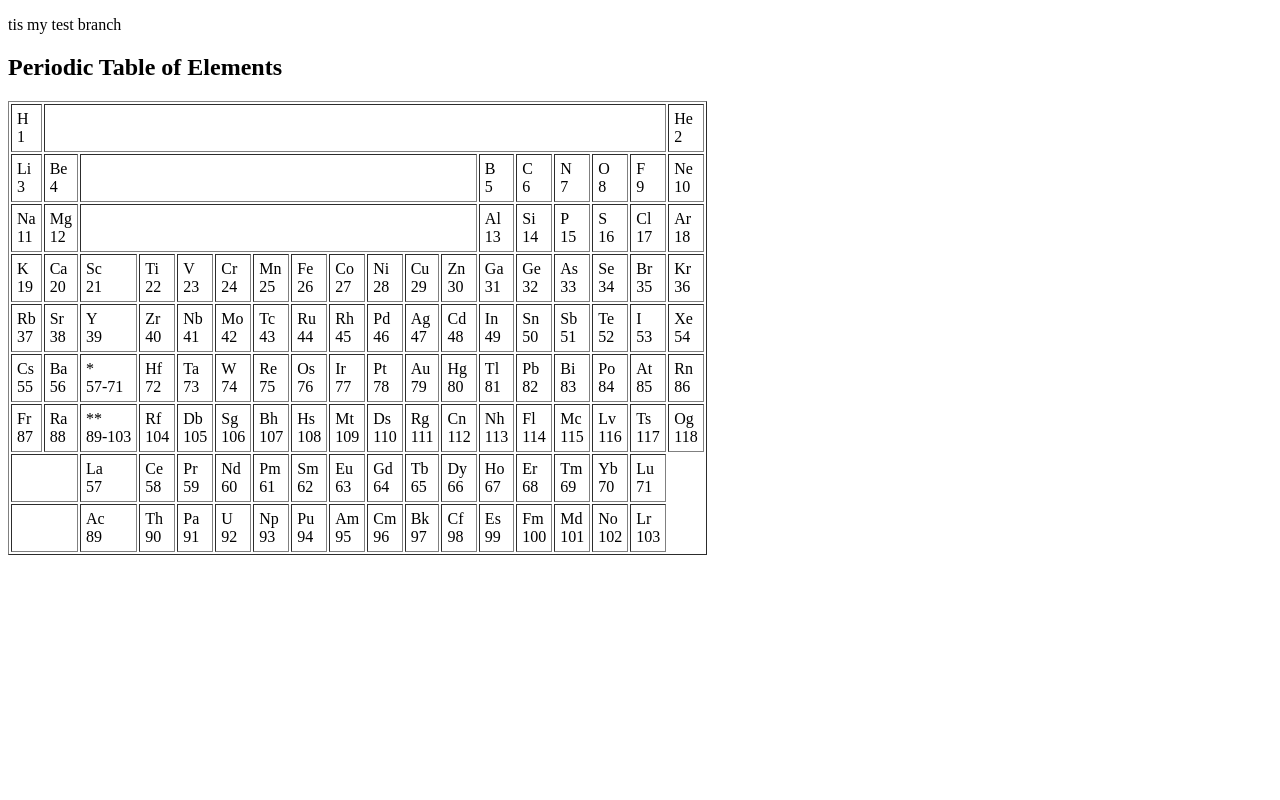
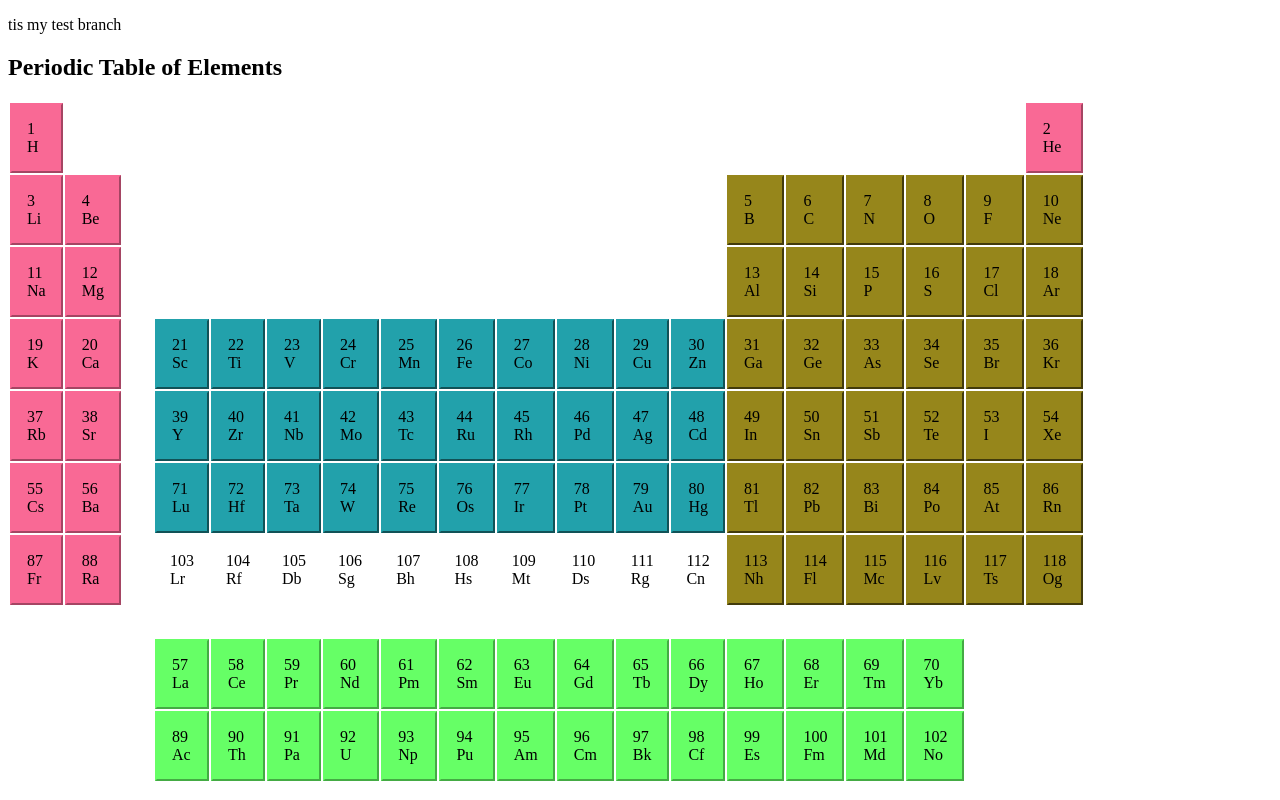
Before and after one commit to Hassan12345ai/Assignment, a plain HTML site: page index.html in a window 1280 px wide. Drawn offline with Linux system fonts and the light colour scheme.

Commit message:
Style.css

```diff
--- a/Style.css
+++ b/Style.css
@@ -4,8 +4,8 @@ border: 2px outset #f96995;}
 .green{background-color: #66ff66;
 border: 2px outset #66ff66;}
 
-.yellow{background-color:	#FCF55F;
-border: 2px outset #FCF55F;}
+.gold{background-color:	#96861B;
+border: 2px outset #96861B;}
 
-.blue{background-color: #42a5f5;
-border: 2px outset #42a5f5;}
+.cyan{background-color: #22A1AB;
+border: 2px outset #22A1AB ;}
--- a/index.html
+++ b/index.html
@@ -1,6 +1,7 @@
 <!DOCTYPE html>
 <html>
 <head>
+  <link rel="stylesheet" href="./Style.css">
   <title>Assignment</title>
   <p>tis my test branch</p>
 </head>
@@ -8,169 +9,158 @@
 
 <h2>Periodic Table of Elements</h2>
 
-<table  cellpadding="5" border="1">
-  <!-- Row 1 -->
-  <tr>
-    <td>H<br>1</td>
-    <td colspan="16"></td>
-    <td>He<br>2</td>
-  </tr>
+<table cellpadding="15"  >
+    <thead>
+        <tr>
+            <td class="pink">1<br>H</td>
+            <td colspan="17"></td>
+            <td class="pink">2 <br>He</td>
+        </tr>
+    </thead>
+    <tbody>
+        <tr>
+            <td class="pink">3 <br>Li</td>
+            <td class="pink">4 <br>Be</td>
+            <td  colspan="11"></td>
+            <td class="gold">5 <br>B</td>
+            <td class="gold">6 <br>C</td>
+            <td class="gold">7 <br>N</td>
+            <td class="gold">8 <br>O</td>
+            <td class="gold">9 <br>F</td>
+            <td class="gold">10 <br>Ne</td>
+        </tr>
+        <tr>
+            <td class="pink">11 <br>Na</td>
+            <td class="pink">12 <br>Mg</td>
+            <td  colspan="11"></td>
+            <td class="gold">13 <br>Al</td>
+            <td class="gold">14 <br>Si</td>
+            <td class="gold">15 <br>P</td>
+            <td class="gold">16 <br>S</td>
+            <td class="gold">17 <br>Cl</td>
+            <td class="gold">18 <br>Ar</td>
+        </tr>
+        <tr>
+            <td class="pink">19 <br>K</td>
+            <td class="pink">20 <br>Ca</td>
+             <td colspan="1"></td>
+            <td class="cyan">21 <br>Sc</td>
+            <td class="cyan">22 <br>Ti</td>
+            <td class="cyan">23 <br>V</td>
+            <td class="cyan">24 <br>Cr</td>
+            <td class="cyan">25 <br>Mn</td>
+            <td class="cyan">26 <br>Fe</td>
+            <td class="cyan">27 <br>Co</td>
+            <td class="cyan">28 <br>Ni</td>
+            <td class="cyan">29 <br>Cu</td>
+            <td class="cyan">30 <br>Zn</td>
+            <td class="gold">31 <br>Ga</td>
+            <td class="gold">32 <br>Ge</td>
+            <td class="gold">33 <br>As</td>
+            <td class="gold">34 <br>Se</td>
+            <td class="gold">35 <br>Br</td>
+            <td class="gold">36 <br>Kr</td>
+        </tr>
+        <tr>
+            <td class="pink">37 <br>Rb</td>
+            <td class="pink">38 <br>Sr</td>
+             <td colspan="1"></td>
+            <td class="cyan">39 <br>Y</td>
+            <td class="cyan">40 <br>Zr</td>
+            <td class="cyan">41 <br>Nb</td>
+            <td class="cyan">42 <br>Mo</td>
+            <td class="cyan">43 <br>Tc</td>
+            <td class="cyan">44 <br>Ru</td>
+            <td class="cyan">45 <br>Rh</td>
+            <td class="cyan">46 <br>Pd</td>
+            <td class="cyan">47 <br>Ag</td>
+            <td class="cyan">48 <br>Cd</td>
+            <td class="gold">49 <br>In</td>
+            <td class="gold">50 <br>Sn</td>
+            <td class="gold">51 <br>Sb</td>
+            <td class="gold">52 <br>Te</td>
+            <td class="gold">53 <br>I</td>
+            <td class="gold">54 <br>Xe</td>
+        </tr>
+        <tr>
+            <td class="pink">55 <br>Cs</td>
+            <td class="pink">56 <br>Ba</td>
+             <td colspan="1"></td>
+            <td class="cyan">71 <br>Lu</td>
+            <td class="cyan">72 <br>Hf</td>
+            <td class="cyan">73 <br>Ta</td>
+            <td class="cyan">74 <br>W</td>
+            <td class="cyan">75 <br>Re</td>
+            <td class="cyan">76 <br>Os</td>
+            <td class="cyan">77 <br>Ir</td>
+            <td class="cyan">78 <br>Pt</td>
+            <td class="cyan">79 <br>Au</td>
+            <td class="cyan">80 <br>Hg</td>
+            <td class="gold">81 <br>Tl</td>
+            <td class="gold">82 <br>Pb</td>
+            <td class="gold">83 <br>Bi</td>
+            <td class="gold">84 <br>Po</td>
+            <td class="gold">85 <br>At</td>
+            <td class="gold">86 <br>Rn</td>
+        </tr>
+        <tr>
+            <td class="pink">87 <br>Fr</td>
+            <td class="pink">88 <br>Ra</td>
+            <td colspan="1"></td>
+            <td class="blue">103 <br>Lr</td>
+            <td class="blue">104 <br>Rf</td>
+            <td class="blue">105 <br>Db</td>
+            <td class="blue">106 <br>Sg</td>
+            <td class="blue">107 <br>Bh</td>
+            <td class="blue">108 <br>Hs</td>
+            <td class="blue">109 <br>Mt</td>
+            <td class="blue">110 <br>Ds</td>
+            <td class="blue">111 <br>Rg</td>
+            <td class="blue">112 <br>Cn</td>
+            <td class="gold">113 <br>Nh</td>
+            <td class="gold">114 <br>Fl</td>
+            <td class="gold">115 <br>Mc</td>
+            <td class="gold">116 <br>Lv</td>
+            <td class="gold">117 <br>Ts</td>
+            <td class="gold">118 <br>Og</td>
+        </tr>
+    </tbody>
+    <tfoot>
+        <tr><td colspan="18" ></td></tr>
+        <tr>
 
-  <!-- Row 2 -->
-  <tr>
-    <td>Li<br>3</td>
-    <td>Be<br>4</td>
-    <td colspan="10"></td>
-    <td>B<br>5</td>
-    <td>C<br>6</td>
-    <td>N<br>7</td>
-    <td>O<br>8</td>
-    <td>F<br>9</td>
-    <td>Ne<br>10</td>
-  </tr>
-
-  <!-- Row 3 -->
-  <tr>
-    <td>Na<br>11</td>
-    <td>Mg<br>12</td>
-    <td colspan="10"></td>
-    <td>Al<br>13</td>
-    <td>Si<br>14</td>
-    <td>P<br>15</td>
-    <td>S<br>16</td>
-    <td>Cl<br>17</td>
-    <td>Ar<br>18</td>
-  </tr>
-
-  <!-- Row 4 -->
-  <tr>
-    <td>K<br>19</td>
-    <td>Ca<br>20</td>
-    <td>Sc<br>21</td>
-    <td>Ti<br>22</td>
-    <td>V<br>23</td>
-    <td>Cr<br>24</td>
-    <td>Mn<br>25</td>
-    <td>Fe<br>26</td>
-    <td>Co<br>27</td>
-    <td>Ni<br>28</td>
-    <td>Cu<br>29</td>
-    <td>Zn<br>30</td>
-    <td>Ga<br>31</td>
-    <td>Ge<br>32</td>
-    <td>As<br>33</td>
-    <td>Se<br>34</td>
-    <td>Br<br>35</td>
-    <td>Kr<br>36</td>
-  </tr>
-
-  <!-- Row 5 -->
-  <tr>
-    <td>Rb<br>37</td>
-    <td>Sr<br>38</td>
-    <td>Y<br>39</td>
-    <td>Zr<br>40</td>
-    <td>Nb<br>41</td>
-    <td>Mo<br>42</td>
-    <td>Tc<br>43</td>
-    <td>Ru<br>44</td>
-    <td>Rh<br>45</td>
-    <td>Pd<br>46</td>
-    <td>Ag<br>47</td>
-    <td>Cd<br>48</td>
-    <td>In<br>49</td>
-    <td>Sn<br>50</td>
-    <td>Sb<br>51</td>
-    <td>Te<br>52</td>
-    <td>I<br>53</td>
-    <td>Xe<br>54</td>
-  </tr>
-
-  <!-- Row 6 -->
-  <tr>
-    <td>Cs<br>55</td>
-    <td>Ba<br>56</td>
-    <td>*<br>57-71</td>
-    <td>Hf<br>72</td>
-    <td>Ta<br>73</td>
-    <td>W<br>74</td>
-    <td>Re<br>75</td>
-    <td>Os<br>76</td>
-    <td>Ir<br>77</td>
-    <td>Pt<br>78</td>
-    <td>Au<br>79</td>
-    <td>Hg<br>80</td>
-    <td>Tl<br>81</td>
-    <td>Pb<br>82</td>
-    <td>Bi<br>83</td>
-    <td>Po<br>84</td>
-    <td>At<br>85</td>
-    <td>Rn<br>86</td>
-  </tr>
-
-  <!-- Row 7 -->
-  <tr>
-    <td>Fr<br>87</td>
-    <td>Ra<br>88</td>
-    <td>**<br>89-103</td>
-    <td>Rf<br>104</td>
-    <td>Db<br>105</td>
-    <td>Sg<br>106</td>
-    <td>Bh<br>107</td>
-    <td>Hs<br>108</td>
-    <td>Mt<br>109</td>
-    <td>Ds<br>110</td>
-    <td>Rg<br>111</td>
-    <td>Cn<br>112</td>
-    <td>Nh<br>113</td>
-    <td>Fl<br>114</td>
-    <td>Mc<br>115</td>
-    <td>Lv<br>116</td>
-    <td>Ts<br>117</td>
-    <td>Og<br>118</td>
-  </tr>
-
-  <!-- Lanthanides Row -->
-  <tr>
-    <td colspan="2"></td>
-    <td>La<br>57</td>
-    <td>Ce<br>58</td>
-    <td>Pr<br>59</td>
-    <td>Nd<br>60</td>
-    <td>Pm<br>61</td>
-    <td>Sm<br>62</td>
-    <td>Eu<br>63</td>
-    <td>Gd<br>64</td>
-    <td>Tb<br>65</td>
-    <td>Dy<br>66</td>
-    <td>Ho<br>67</td>
-    <td>Er<br>68</td>
-    <td>Tm<br>69</td>
-    <td>Yb<br>70</td>
-    <td>Lu<br>71</td>
-  </tr>
-
-  <!-- Actinides Row -->
-  <tr>
-    <td colspan="2"></td>
-    <td>Ac<br>89</td>
-    <td>Th<br>90</td>
-    <td>Pa<br>91</td>
-    <td>U<br>92</td>
-    <td>Np<br>93</td>
-    <td>Pu<br>94</td>
-    <td>Am<br>95</td>
-    <td>Cm<br>96</td>
-    <td>Bk<br>97</td>
-    <td>Cf<br>98</td>
-    <td>Es<br>99</td>
-    <td>Fm<br>100</td>
-    <td>Md<br>101</td>
-    <td>No<br>102</td>
-    <td>Lr<br>103</td>
-  </tr>
-
+            <td  colspan="3"></td>
+            <td class="green">57 <br>La</td>
+            <td class="green">58 <br>Ce</td>
+            <td class="green">59 <br>Pr</td>
+            <td class="green">60 <br>Nd</td>
+            <td class="green">61 <br>Pm</td>
+            <td class="green">62 <br>Sm</td>
+            <td class="green">63 <br>Eu</td>
+            <td class="green">64 <br>Gd</td>
+            <td class="green">65 <br>Tb</td>
+            <td class="green">66 <br>Dy</td>
+            <td class="green">67 <br>Ho</td>
+            <td class="green">68 <br>Er</td>
+            <td class="green">69 <br>Tm</td>
+            <td class="green">70 <br>Yb</td>
+        </tr>
+        <tr>
+            <td  colspan="3"></td>
+            <td class="green">89 <br>Ac</td>
+            <td class="green">90 <br>Th</td>
+            <td class="green">91 <br>Pa</td>
+            <td class="green">92 <br>U</td>
+            <td class="green">93 <br>Np</td>
+            <td class="green">94 <br>Pu</td>
+            <td class="green">95 <br>Am</td>
+            <td class="green">96 <br>Cm</td>
+            <td class="green">97 <br>Bk</td>
+            <td class="green">98 <br>Cf</td>
+            <td class="green">99 <br>Es</td>
+            <td class="green">100 <br>Fm</td>
+            <td class="green">101 <br>Md</td>
+            <td class="green">102 <br>No</td>
+        </tr>
+    </tfoot>
 </table>
-
-</body>
-</html>
```
